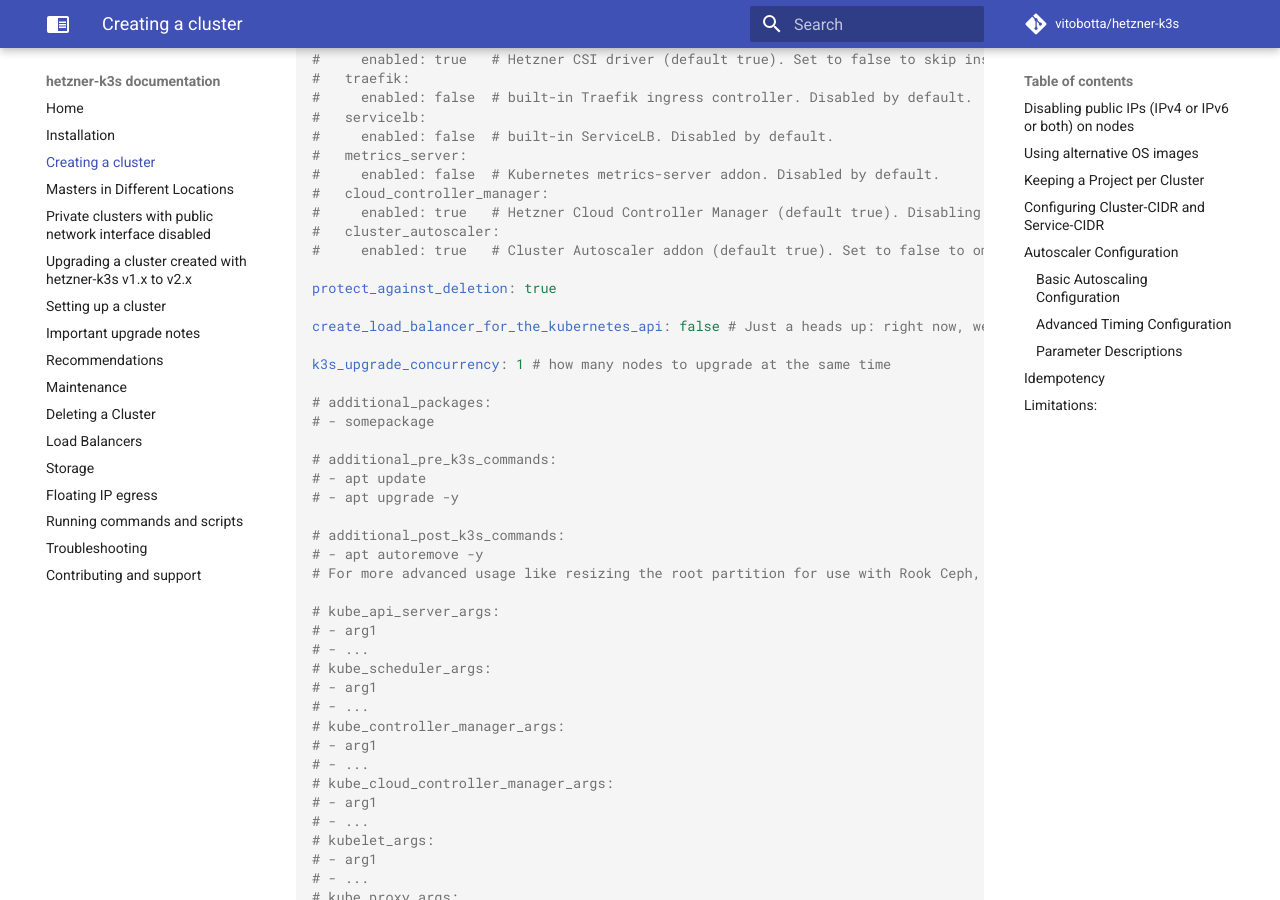
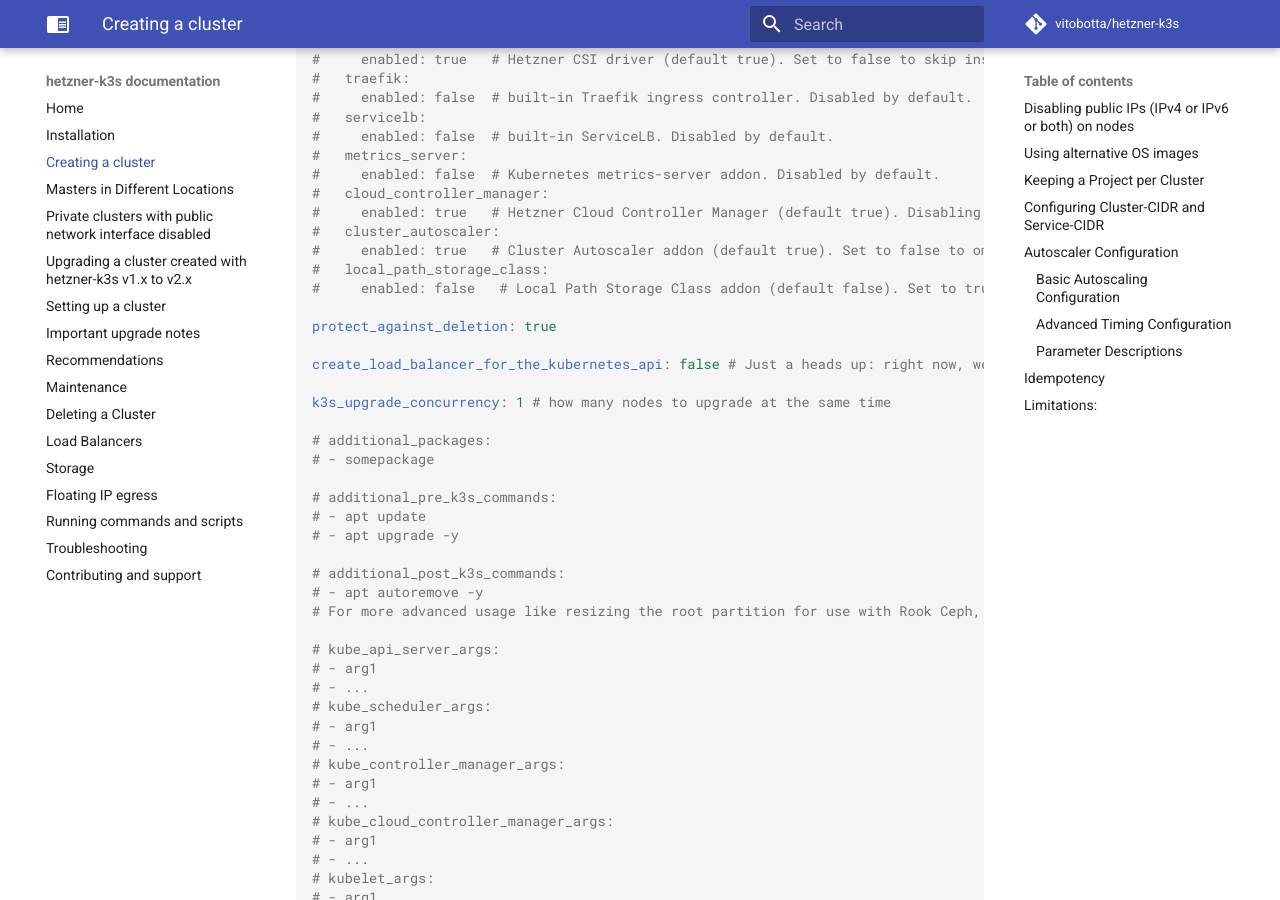
Before and after one commit to vitobotta/hetzner-k3s, an MkDocs documentation site: the page built from docs/Creating_a_cluster.md, in a window 1280 px wide and 900 px high, scrolled down 2383 px. Built offline with MkDocs 1.6.1 and Material for MkDocs 9.7.7, drawn with Linux system fonts in a browser that asks for light colours; comment, search, counter and statistics services are not loaded.

Commit message:
Moved local path storage class to addons

```diff
--- a/docs/Creating_a_cluster.md
+++ b/docs/Creating_a_cluster.md
@@ -127,6 +127,8 @@ embedded_registry_mirror:
 #     enabled: true   # Hetzner Cloud Controller Manager (default true). Disabling stops automatic LB provisioning for Service objects.
 #   cluster_autoscaler:
 #     enabled: true   # Cluster Autoscaler addon (default true). Set to false to omit autoscaling.
+#   local_path_storage_class:
+#     enabled: false   # Local Path Storage Class addon (default false). Set to true to enable local path storage class.
 
 protect_against_deletion: true
 
```
Also changed, not shown: 4 other files.
